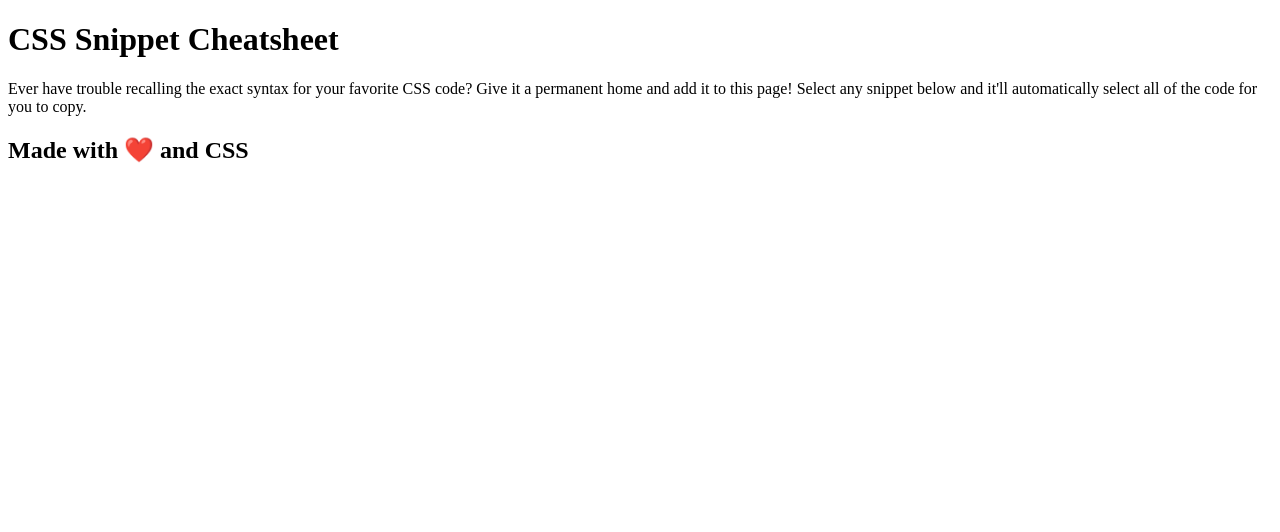
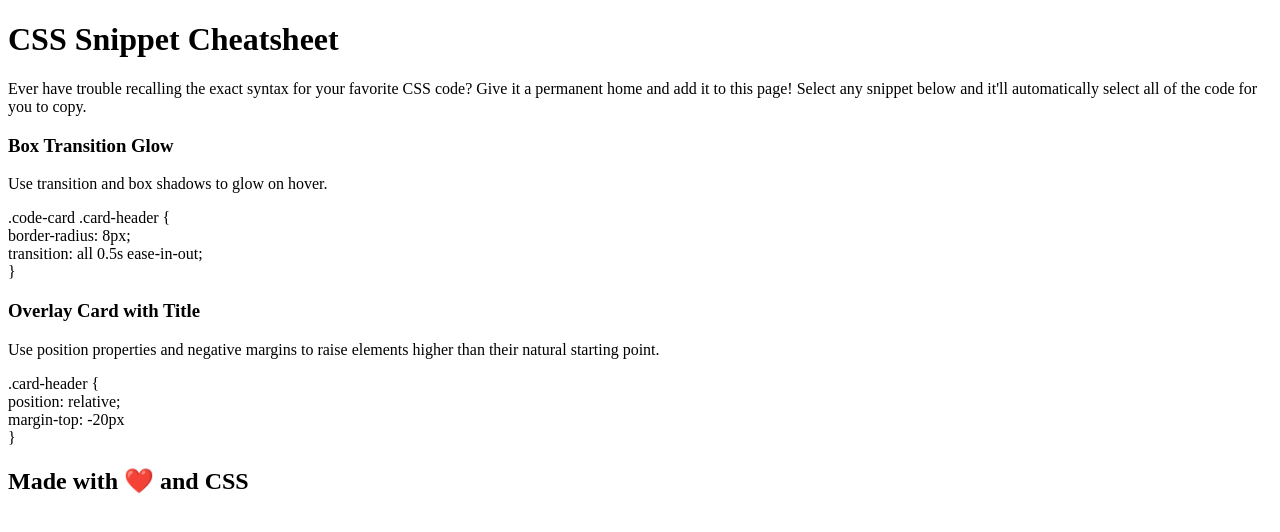
Before and after one commit to justhenner/mini-project-2022-12-16, a plain HTML site: page index.html in a window 1280 px wide. Drawn offline with Linux system fonts and the light colour scheme.

Commit message:
added 2 snippets

```diff
--- a/index.html
+++ b/index.html
@@ -36,14 +36,14 @@
             <p></p>
         </section>
         <section>
-            <h3></h3>
-            <p></p>
-            <p></p>
+            <h3>Box Transition Glow</h3>
+            <p>Use transition and box shadows to glow on hover.</p>
+            <p>.code-card .card-header { <br>border-radius: 8px;<br>transition: all 0.5s ease-in-out;<br>} </p>
         </section>
         <section>
-            <h3></h3>
-            <p></p>
-            <p></p>
+            <h3>Overlay Card with Title</h3>
+            <p>Use position properties and negative margins to raise elements higher than their natural starting point.</p>
+            <p>.card-header { <br>position: relative;<br>margin-top: -20px<br>}</p>
         </section>
     </main>
 
```
